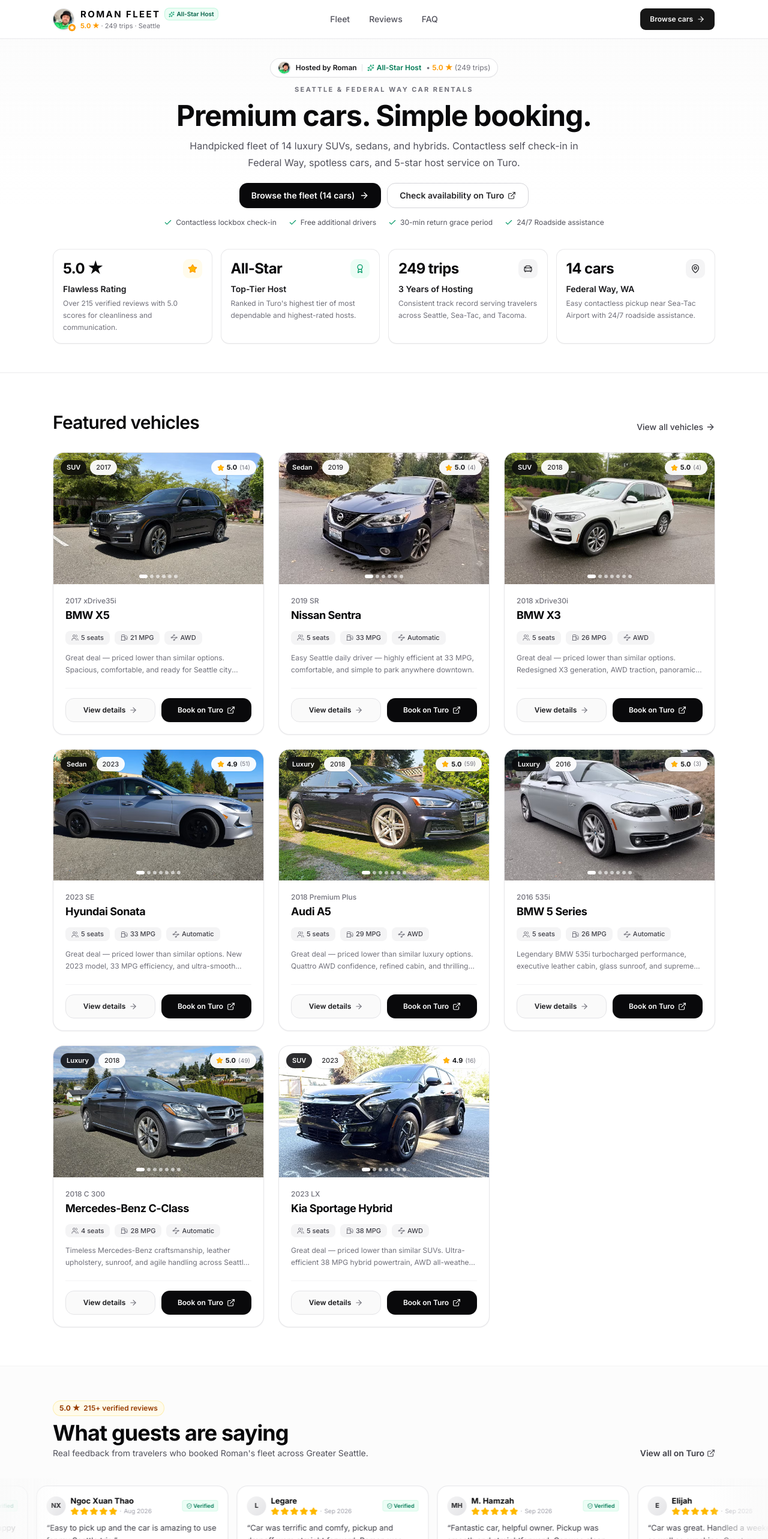
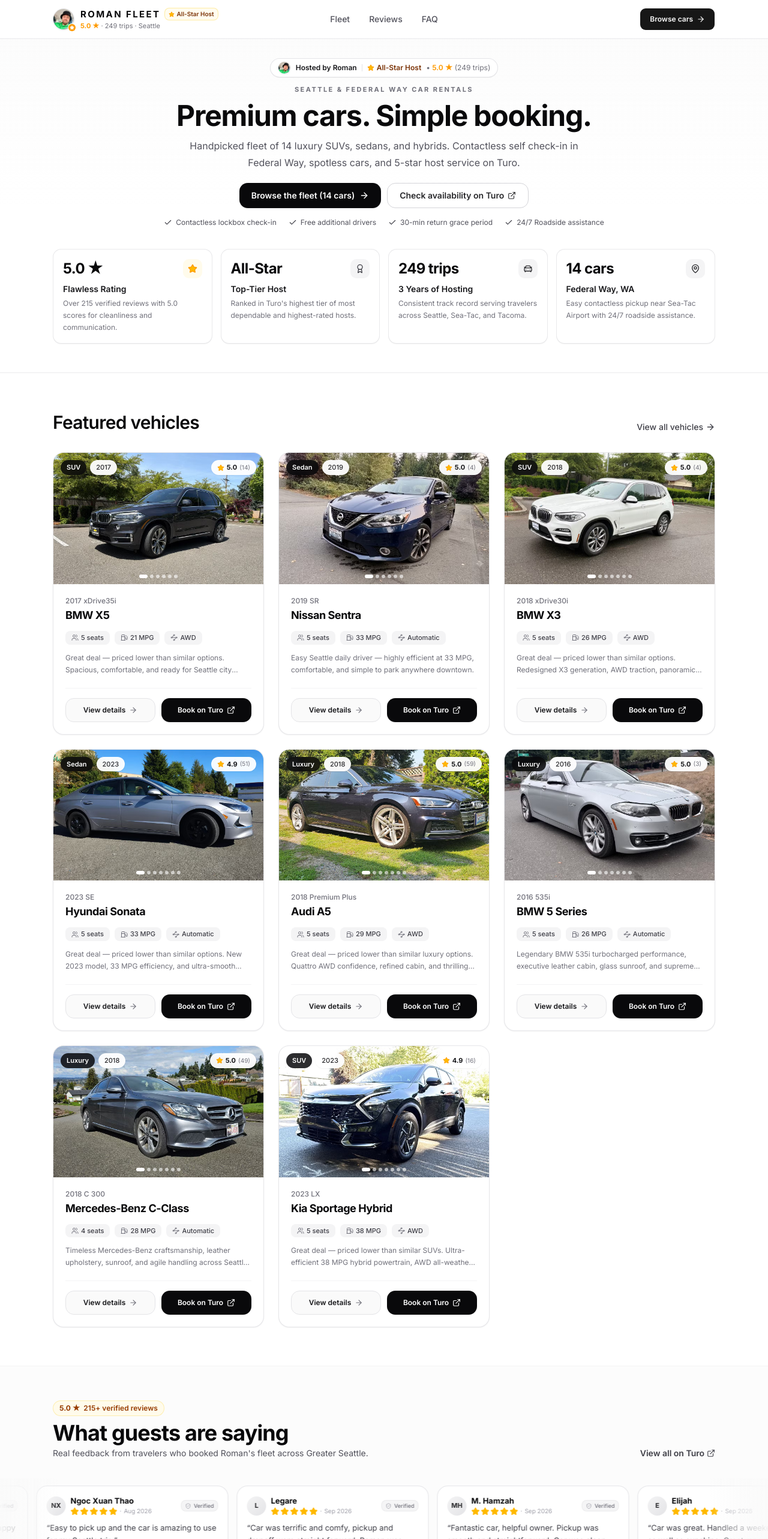
Before and after one commit to Aioshi-kioto/fleet-site, a Next.js app: page / in a window 1280 px wide. Shown: the top 2566 px of the page at 60% size. Built offline with nearby package versions, Linux system fonts and the light colour scheme; no server answers.

Commit message:
style: eliminate green badges, refine luxury monochrome and subtle gold palette

```diff
--- a/components/booking-card.tsx
+++ b/components/booking-card.tsx
@@ -21,7 +21,7 @@
       </div>
       <div className="mt-5 flex flex-col gap-2.5 text-xs text-zinc-600">
         <div className="flex items-center gap-2">
-          <ShieldCheck className="size-3.5 text-emerald-600 shrink-0" />
+          <ShieldCheck className="size-3.5 text-zinc-500 shrink-0" />
           <span>Free cancellation within 24h of booking</span>
         </div>
         <div className="flex items-center gap-2">
--- a/components/hero.tsx
+++ b/components/hero.tsx
@@ -4,7 +4,6 @@
   CarFront,
   Check,
   MapPin,
-  Sparkles,
   Star,
 } from "lucide-react";
 import Link from "next/link";
@@ -32,8 +31,8 @@
               Hosted by {site.hostName}
             </span>
             <span className="h-3 w-px bg-zinc-200" />
-            <span className="inline-flex items-center gap-1 text-xs font-semibold text-emerald-700">
-              <Sparkles className="size-3 text-emerald-600" />
+            <span className="inline-flex items-center gap-1 text-xs font-semibold text-amber-900">
+              <Star className="size-3 fill-amber-400 text-amber-500" />
               {site.hostBadge}
             </span>
             <span className="hidden text-xs text-zinc-500 sm:inline">
@@ -76,7 +75,7 @@
           <div className="mt-4 flex flex-wrap items-center justify-center gap-x-5 gap-y-1.5 text-xs text-zinc-600">
             {highlights.map((item) => (
               <span key={item} className="inline-flex items-center gap-1.5">
-                <Check className="size-3.5 text-emerald-600" />
+                <Check className="size-3.5 text-zinc-700" />
                 {item}
               </span>
             ))}
@@ -107,8 +106,8 @@
               <span className="text-xl font-bold tracking-tight text-zinc-950 sm:text-2xl">
                 All-Star
               </span>
-              <div className="flex size-8 items-center justify-center rounded-lg bg-emerald-50 text-emerald-700">
-                <Award className="size-4 text-emerald-600" />
+              <div className="flex size-8 items-center justify-center rounded-lg bg-zinc-100 text-zinc-800">
+                <Award className="size-4 text-zinc-700" />
               </div>
             </div>
             <h3 className="mt-2 text-xs sm:text-sm font-semibold text-zinc-900">
--- a/components/host-card.tsx
+++ b/components/host-card.tsx
@@ -1,6 +1,6 @@
 "use client";
 
-import { Sparkles, Star } from "lucide-react";
+import { Star } from "lucide-react";
 import Image from "next/image";
 import { useState } from "react";
 
@@ -66,8 +66,8 @@
               <h2 className="text-base font-bold text-zinc-950 sm:text-lg">
                 {site.hostSubtitle}
               </h2>
-              <span className="inline-flex items-center gap-1 rounded-md bg-emerald-50 border border-emerald-200/60 px-2 py-0.5 text-xs font-semibold text-emerald-800">
-                <Sparkles className="size-3 text-emerald-600" />
+              <span className="inline-flex items-center gap-1 rounded-md bg-amber-50/80 border border-amber-200/70 px-2 py-0.5 text-xs font-semibold text-amber-900">
+                <Star className="size-3 fill-amber-400 text-amber-500" />
                 {site.hostBadge}
               </span>
             </div>
--- a/components/reviews-section.tsx
+++ b/components/reviews-section.tsx
@@ -63,8 +63,8 @@
             </div>
           </div>
 
-          <span className="inline-flex shrink-0 items-center gap-0.5 rounded bg-emerald-50 px-1.5 py-0.5 text-[9px] font-semibold text-emerald-700 border border-emerald-100/80">
-            <ShieldCheck className="size-2.5" />
+          <span className="inline-flex shrink-0 items-center gap-1 rounded-md bg-zinc-100/90 px-1.5 py-0.5 text-[9px] font-medium text-zinc-500 border border-zinc-200/60">
+            <ShieldCheck className="size-2.5 text-zinc-400" />
             Verified
           </span>
         </div>
--- a/components/site-header.tsx
+++ b/components/site-header.tsx
@@ -1,6 +1,6 @@
 "use client";
 
-import { ArrowRight, Menu, Sparkles, Star, X } from "lucide-react";
+import { ArrowRight, Menu, Star, X } from "lucide-react";
 import Link from "next/link";
 import { usePathname } from "next/navigation";
 import { useState } from "react";
@@ -30,8 +30,8 @@
           <span className="text-[14px] font-bold tracking-[0.16em] text-zinc-950 uppercase sm:text-[15px]">
             Roman Fleet
           </span>
-          <span className="hidden rounded-md bg-emerald-50 border border-emerald-200/60 px-1.5 py-0.5 text-[10px] font-semibold text-emerald-800 sm:inline-flex items-center gap-1">
-            <Sparkles className="size-2.5 text-emerald-600" />
+          <span className="hidden rounded-md bg-amber-50/80 border border-amber-200/70 px-1.5 py-0.5 text-[10px] font-semibold text-amber-900 sm:inline-flex items-center gap-1">
+            <Star className="size-2.5 fill-amber-400 text-amber-500" />
             {site.hostBadge}
           </span>
         </div>
--- a/components/vehicle-actions.tsx
+++ b/components/vehicle-actions.tsx
@@ -42,7 +42,7 @@
     >
       {copied ? (
         <>
-          <Check className="size-3.5 text-emerald-600" />
+          <Check className="size-3.5 text-zinc-900" />
           Link copied!
         </>
       ) : (
--- a/components/vehicle-page.tsx
+++ b/components/vehicle-page.tsx
@@ -120,28 +120,28 @@
               <h2 className="text-base font-semibold text-zinc-950">Included with every rental</h2>
               <div className="mt-4 grid gap-3.5 sm:grid-cols-2">
                 <div className="flex items-start gap-2.5">
-                  <div className="mt-0.5 size-1.5 rounded-full bg-emerald-600 shrink-0" />
+                  <div className="mt-0.5 size-1.5 rounded-full bg-zinc-900 shrink-0" />
                   <div>
                     <p className="text-sm font-medium text-zinc-900">Skip the rental counter</p>
                     <p className="text-xs text-zinc-500">Contactless pickup & return via the Turo app</p>
                   </div>
                 </div>
                 <div className="flex items-start gap-2.5">
-                  <div className="mt-0.5 size-1.5 rounded-full bg-emerald-600 shrink-0" />
+                  <div className="mt-0.5 size-1.5 rounded-full bg-zinc-900 shrink-0" />
                   <div>
                     <p className="text-sm font-medium text-zinc-900">Free additional drivers</p>
                     <p className="text-xs text-zinc-500">Add verified drivers at no extra charge</p>
                   </div>
                 </div>
                 <div className="flex items-start gap-2.5">
-                  <div className="mt-0.5 size-1.5 rounded-full bg-emerald-600 shrink-0" />
+                  <div className="mt-0.5 size-1.5 rounded-full bg-zinc-900 shrink-0" />
                   <div>
                     <p className="text-sm font-medium text-zinc-900">30-minute return grace period</p>
                     <p className="text-xs text-zinc-500">Flexible buffer without automatic extension fees</p>
                   </div>
                 </div>
                 <div className="flex items-start gap-2.5">
-                  <div className="mt-0.5 size-1.5 rounded-full bg-emerald-600 shrink-0" />
+                  <div className="mt-0.5 size-1.5 rounded-full bg-zinc-900 shrink-0" />
                   <div>
                     <p className="text-sm font-medium text-zinc-900">24/7 Roadside support</p>
                     <p className="text-xs text-zinc-500">Full roadside assistance throughout your trip</p>
```
